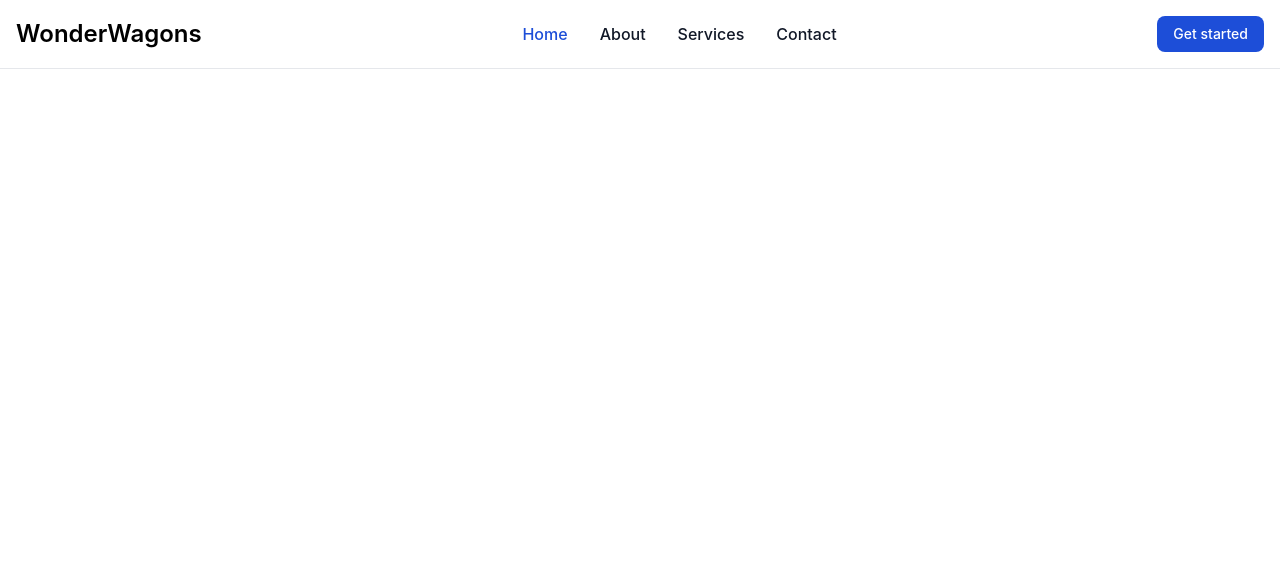
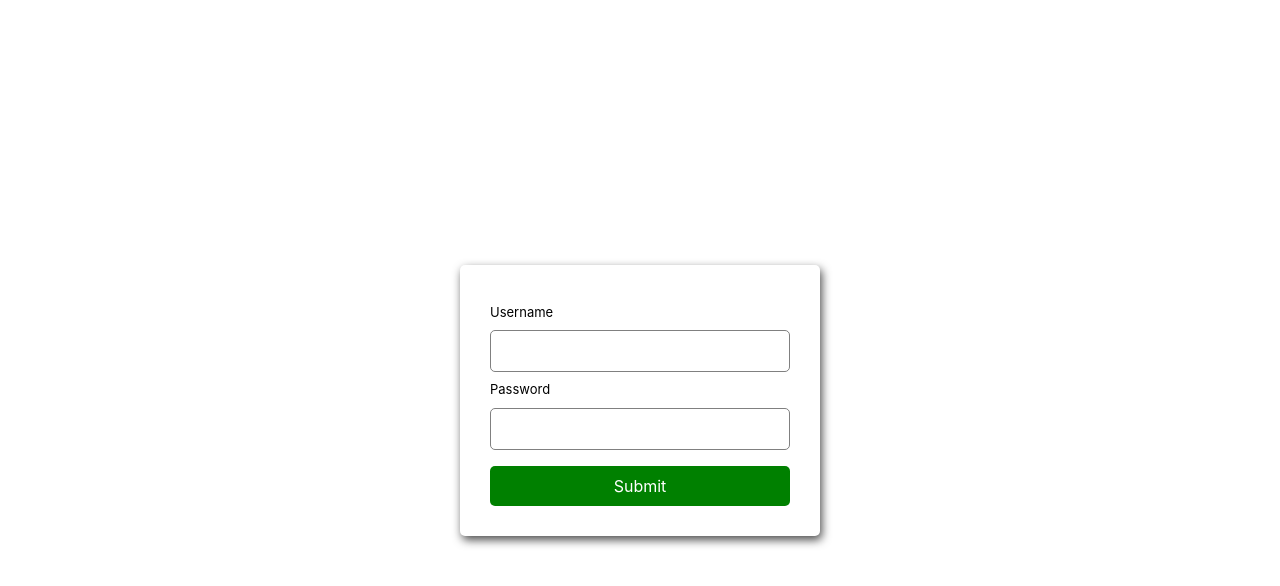
Before and after one commit to RamonAguileraa/WonderWagons, a React (Create React App) app: page / in a window 1280 px wide. Shown: the top 586 px of the page. Built offline with nearby package versions, Linux system fonts and the light colour scheme.

Commit message:
Log in
Log in

```diff
--- a/package.json
+++ b/package.json
@@ -9,6 +9,7 @@
     "axios": "^1.6.7",
     "react": "^18.2.0",
     "react-dom": "^18.2.0",
+    "react-router-dom": "^6.22.0",
     "react-scripts": "^5.0.1",
     "web-vitals": "^2.1.4"
   },
--- a/src/App.js
+++ b/src/App.js
@@ -1,13 +1,21 @@
-import Navbar from './components/navbar';
+import { BrowserRouter, Routes, Route } from "react-router-dom";
+import Navbar from "./components/navbar";
+import Protected from "./components/Protected";
+import Dashboard from "./components/Dashboard";
+import Login from "./components/Login";
 
 function App() {
-
   return (
-    <div>
-      <Navbar />
-    </div>
+    <BrowserRouter>
+      <Routes>
+        <Route path="/" element={<Login />} />
+        <Route
+          path="/dashboard"
+          element={<Protected Component={Dashboard} />}
+        />
+      </Routes>
+    </BrowserRouter>
   );
-
 }
 
 export default App;
--- /dev/null
+++ b/src/Style.css
@@ -0,0 +1,59 @@
+body {
+  display: flex;
+  align-items: center;
+  justify-content: center;
+  height: 100vh;
+}
+
+.form {
+  display: flex;
+  flex-direction: column;
+  justify-content: left;
+  justify-items: flex-start;
+  border-radius: 5px;
+  padding: 30px;
+  box-shadow: 2px 4px 10px rgba(0, 0, 0, 0.7);
+}
+
+input[type="text"] {
+  margin-top: 0.5rem;
+  font-size: 1rem;
+  width: 300px;
+  border: 1px solid gray;
+  border-radius: 5px;
+  padding: 0.5rem;
+}
+input[type="password"] {
+  margin-top: 0.5rem;
+  font-size: 1rem;
+  width: 300px;
+  border: 1px solid gray;
+  border-radius: 5px;
+  padding: 0.5rem;
+}
+.button {
+  margin-top: 0.5rem;
+  font-size: 1rem;
+  border: none;
+  border-radius: 5px;
+  padding: 0.5rem;
+  background: green;
+  color: white;
+  cursor: pointer;
+}
+
+label {
+  font-size: small;
+  margin-top: 0.5rem;
+}
+p {
+  color: blue;
+  cursor: pointer;
+}
+
+.error {
+  color: red;
+}
+.succes {
+  color: lightgreen;
+}
--- /dev/null
+++ b/src/components/Dashboard.jsx
@@ -0,0 +1,30 @@
+import "../Style.css";
+import React from "react";
+import { useNavigate } from "react-router-dom";
+
+function Dashboard() {
+  const naviget = useNavigate();
+  function logoutSubmit() {
+    localStorage.setItem("login", false);
+    localStorage.setItem("loginStatus", "Logged out successfully!");
+    naviget("/");
+  }
+  return (
+    <div>
+      <h3>Dashboard Page</h3>
+      <p onClick={logoutSubmit}>Logout</p>
+    </div>
+  );
+}
+
+export default Dashboard;
+//return{
+//  <div className="form">
+//  <label> Username </label>
+//  <input type="text" />
+//  <label> Password</label>
+//  <input type="password" />
+//  <label></label>
+//  <input type="submit" defaultValue="Login" className="button" />
+//</div>
+// };
--- /dev/null
+++ b/src/components/Login.jsx
@@ -0,0 +1,124 @@
+import "../Style.css";
+import React from "react";
+import { useNavigate } from "react-router-dom";
+import { useState, useEffect } from "react";
+
+function Login() {
+  const naviget = useNavigate();
+  const [user, setUser] = useState("");
+  const [pass, setPass] = useState("");
+  const [error, setError] = useState("");
+  const [msg, setMsg] = useState("");
+
+  useEffect(() => {
+    let login = localStorage.getItem("login");
+    if (login) {
+      naviget("/dashboard");
+    }
+    let loginStatus = localStorage.getItem("loginStatus");
+    if (loginStatus) {
+      setError(loginStatus);
+      setTimeout(function () {
+        localStorage.clear();
+        window.location.reload();
+      }, 1200);
+    }
+    setTimeout(function () {
+      setMsg("");
+    }, 1000);
+  }, [msg]);
+
+  const handleInputdChange = (e, type) => {
+    switch (type) {
+      case "user":
+        setError("");
+        setUser(e.target.value);
+        if (e.target.value === "") {
+          setError("Username has left blank");
+        }
+        break;
+      case "pass":
+        setError("");
+        setPass(e.target.value);
+        if (e.target.value === "") {
+          setError("Password has left blank");
+        }
+        break;
+      default:
+    }
+  };
+
+  function loginSubmit() {
+    if (user !== "" && pass != "") {
+      var url = "http://localhost/react/login.php";
+      var headers = {
+        Accept: "application/json",
+        "Content-type": "application/json",
+      };
+      var Data = {
+        user: user,
+        pass: pass,
+      };
+      fetch(url, {
+        method: "POST",
+        headers: headers,
+        body: JSON.stringify(Data),
+      })
+        .then((response) => response.json())
+        .then((response) => {
+          if (
+            response[0].result === "Invalid username!" ||
+            response[0].result === "Invalid password!"
+          ) {
+            setError(response[0].result);
+          } else {
+            setMsg(response[0].result);
+            setTimeout(function () {
+              localStorage.setItem("login", true);
+              naviget("/dashboard");
+            }, 1000);
+          }
+        })
+        .catch((err) => {
+          setError(err);
+          console.log(err);
+        });
+    } else {
+      setError("All field are required!");
+    }
+  }
+  return (
+    <div className="form">
+      <p>
+        {error !== "" ? (
+          <span className="error">{error}</span>
+        ) : (
+          <span className="success">{msg}</span>
+        )}
+      </p>
+      <label>Username</label>
+      <input
+        type="text"
+        placeholder=""
+        value={user}
+        onChange={(e) => handleInputdChange(e, "user")}
+      />
+      <label>Password</label>
+      <input
+        type="password"
+        value={pass}
+        onChange={(e) => handleInputdChange(e, "pass")}
+      />
+      <label></label>
+      <input
+        type="submit"
+        defaultValue="Login"
+        className="button"
+        onClick={loginSubmit}
+      />
+    </div>
+  );
+}
+
+export default Login;
+//
--- /dev/null
+++ b/src/components/Protected.jsx
@@ -0,0 +1,19 @@
+import { useNavigate } from "react-router-dom";
+import { useEffect } from "react";
+
+const Protected = (props) => {
+  const naviget = useNavigate();
+  const { Component } = props;
+  useEffect(() => {
+    let login = localStorage.getItem("login");
+    if (!login) {
+      localStorage.setItem(
+        "loginStatus",
+        "Please login to view the dashboard!"
+      );
+      naviget("/", { replace: true });
+    }
+  }, []);
+  return <Component />;
+};
+export default Protected;
--- a/src/index.css
+++ b/src/index.css
@@ -3,14 +3,14 @@
 @tailwind utilities;
 body {
   margin: 0;
-  font-family: -apple-system, BlinkMacSystemFont, 'Segoe UI', 'Roboto', 'Oxygen',
-    'Ubuntu', 'Cantarell', 'Fira Sans', 'Droid Sans', 'Helvetica Neue',
+  font-family: -apple-system, BlinkMacSystemFont, "Segoe UI", "Roboto", "Oxygen",
+    "Ubuntu", "Cantarell", "Fira Sans", "Droid Sans", "Helvetica Neue",
     sans-serif;
   -webkit-font-smoothing: antialiased;
   -moz-osx-font-smoothing: grayscale;
 }
 
 code {
-  font-family: source-code-pro, Menlo, Monaco, Consolas, 'Courier New',
+  font-family: source-code-pro, Menlo, Monaco, Consolas, "Courier New",
     monospace;
 }
```
Also changed, not shown: 1 other file (tests, documents, lock files or other folders).
